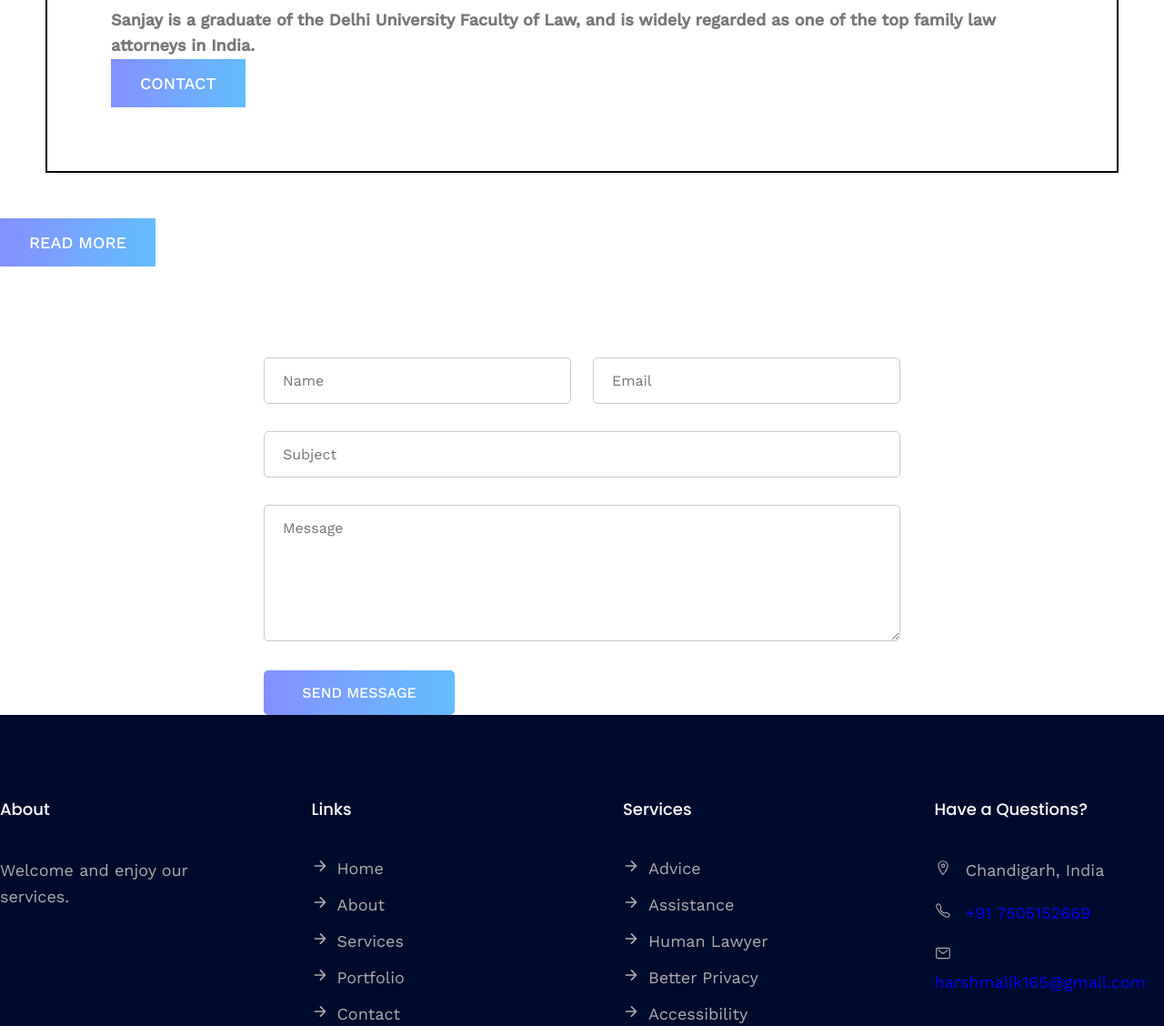
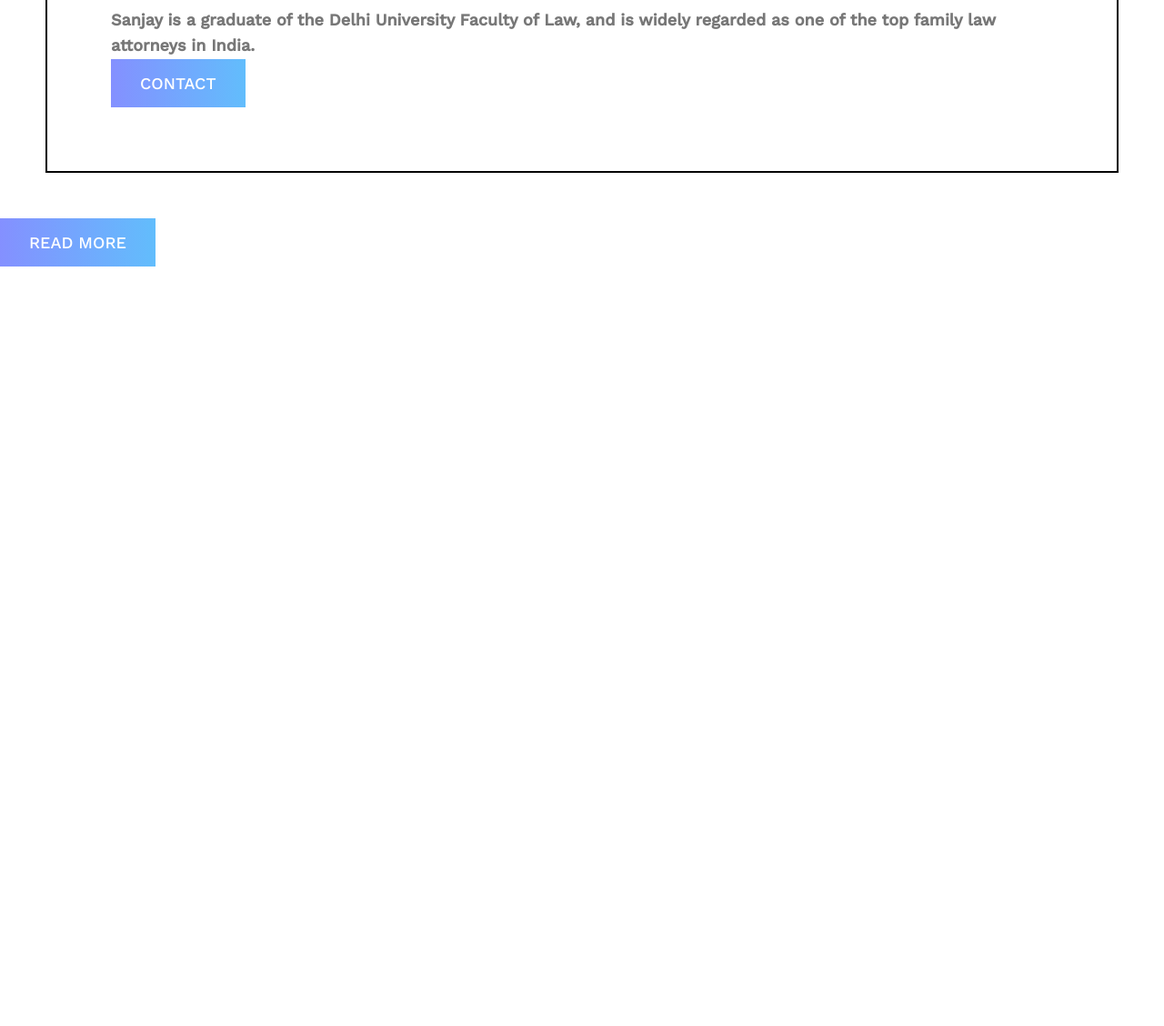
Before and after one commit to abhipatel1349/Hardik, a plain HTML site: page index.html in a window 1280 px wide. Shown: the part 6678-7806 px from the top of the page at 91% size. After the commit the page ends 6971 px from the top, so only its background shows below. Drawn offline with nearby package versions, Linux system fonts and the light colour scheme.

Commit message:
Update index.html

```diff
--- a/index.html
+++ b/index.html
@@ -345,33 +345,6 @@ including business law, intellectual property, contracts, and more.
             <a class="btn" href="https://forms.gle/vxU6Yu3TxBSgfb7G7">Contact</a>
            </div>
        </div>
-       <section class="section section-contact ">
-         <div class="container">
-           <h2 class="common-heading">contact us</h2>
-         </div>
-         </p>
-        </details>
-
-         <div class="section-contact-main contact-container">
-           <form action="https://formspree.io/f/xnqwzoro"
-   method="POST">
-             <div class=" grid grid-two-col">
-               <input type="text" name="username" id="" required placeholder="Name">
-               <input type="email" name="email" required placeholder="Email" autocomplete="false">
-             </div>
-             <div>
-               <input type="text" name="subject" placeholder="Subject">
-             </div>
-              <div>
-                <textarea name="message" id="" placeholder="Message"></textarea>
-              </div>
-
-              <div>
-                <input type="submit" value="send message" class="btn">
-              </div>
-           </form>
-         </div>
-         </section>
 
 
    <!-- ========================================
```
